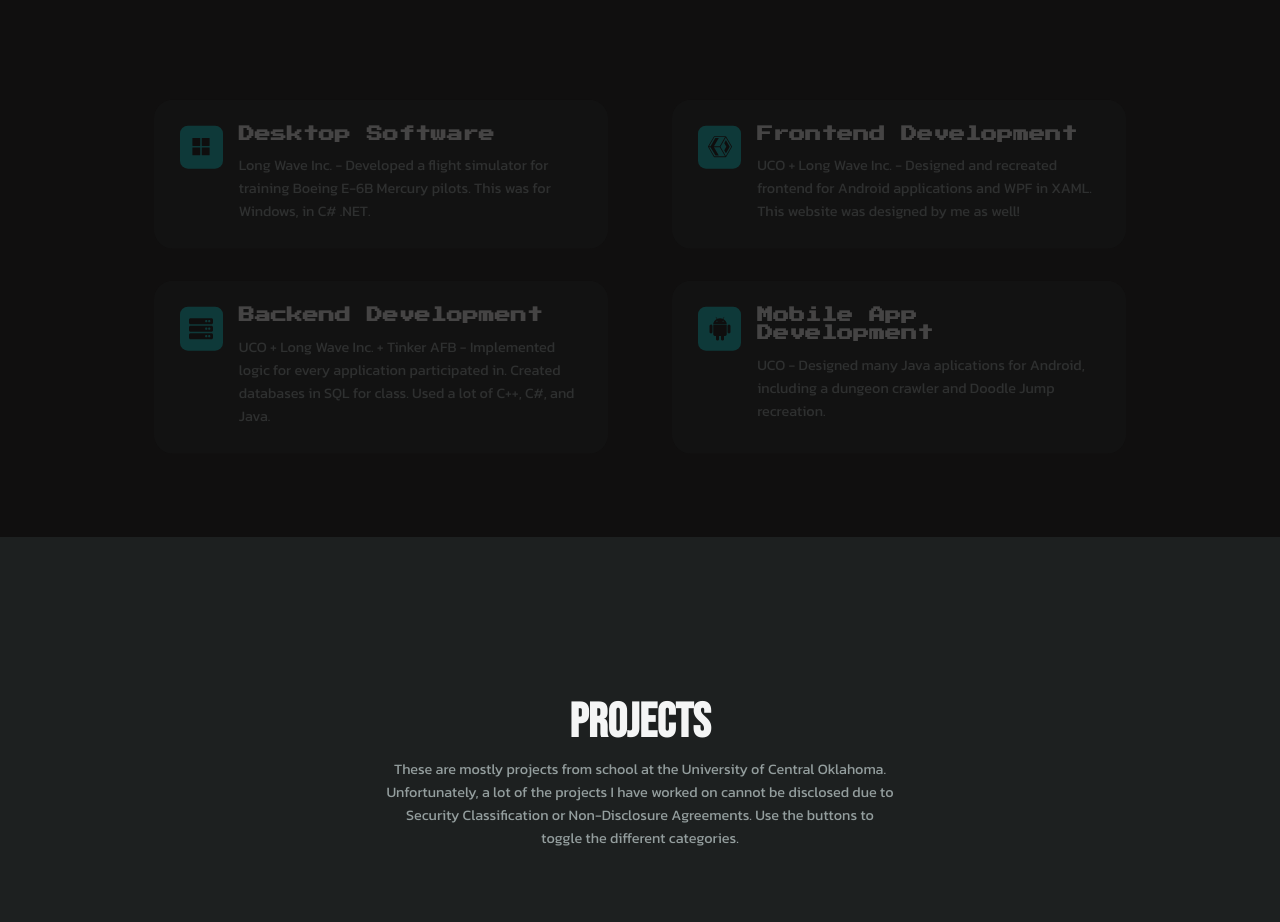
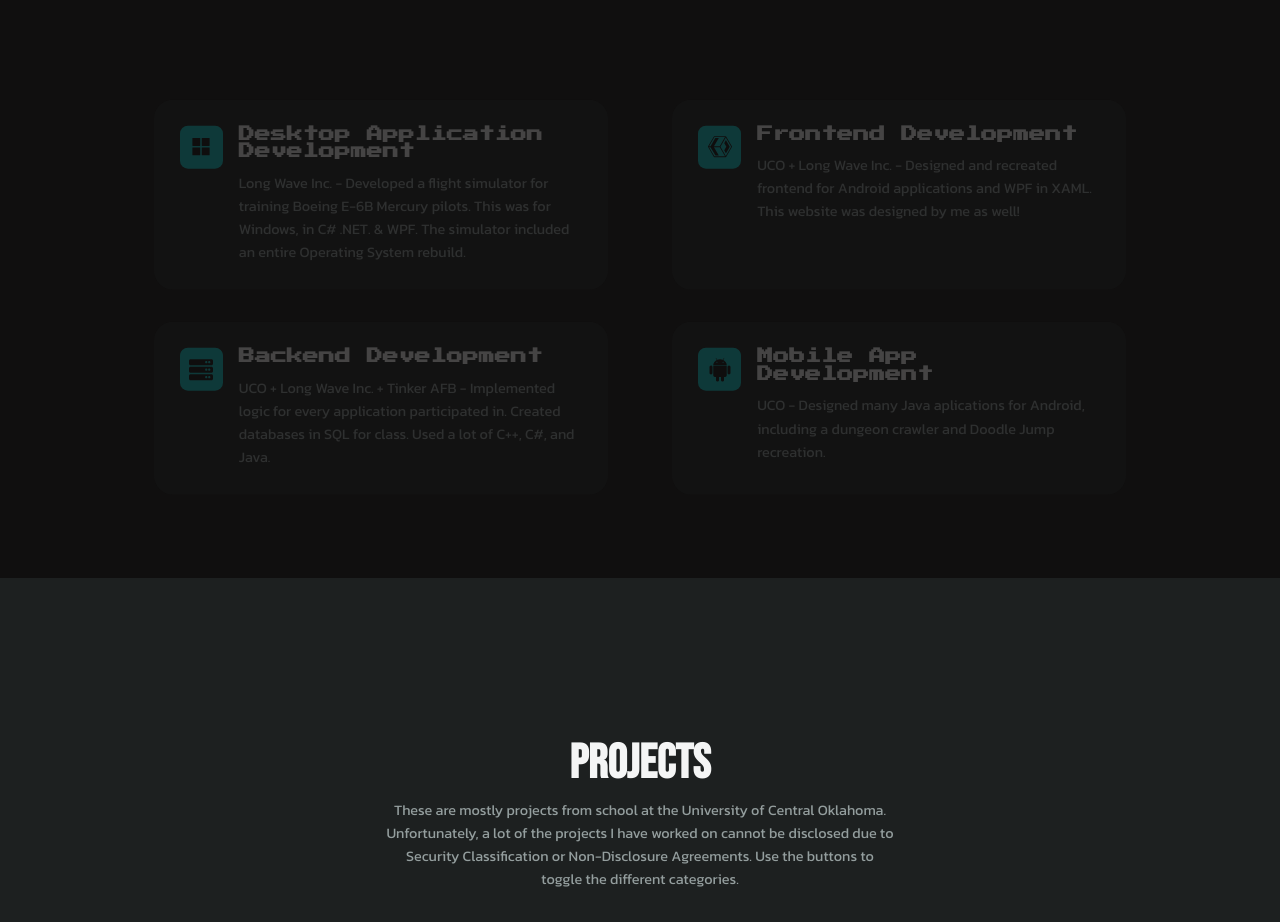
Before and after one commit to Bee4Brendan/react-portfolio, a React (Create React App) app: page / in a window 1280 px wide. Shown: the part 2020-2942 px from the top of the page. Built offline with nearby package versions, Linux system fonts and the light colour scheme; a web font is replaced by a local one.

Commit message:
Edited Previous Roles description and title

```diff
--- a/src/sections/roles/data.js
+++ b/src/sections/roles/data.js
@@ -6,7 +6,7 @@ import {AiFillAppstore} from 'react-icons/ai'
 
 const data = [
     {
-        id: 1, icon: <AiFillAppstore/>, title: 'Desktop Software', desc: "Long Wave Inc. - Developed a flight simulator for training Boeing E-6B Mercury pilots. This was for Windows, in C# .NET."
+        id: 1, icon: <AiFillAppstore/>, title: 'Desktop Application Development', desc: "Long Wave Inc. - Developed a flight simulator for training Boeing E-6B Mercury pilots. This was for Windows, in C# .NET. & WPF. The simulator included an entire Operating System rebuild."
     },
     {
         id: 2, icon: <SiXaml/>, title: 'Frontend Development', desc: "UCO + Long Wave Inc. - Designed and recreated frontend for Android applications and WPF in XAML. This website was designed by me as well!"
```
